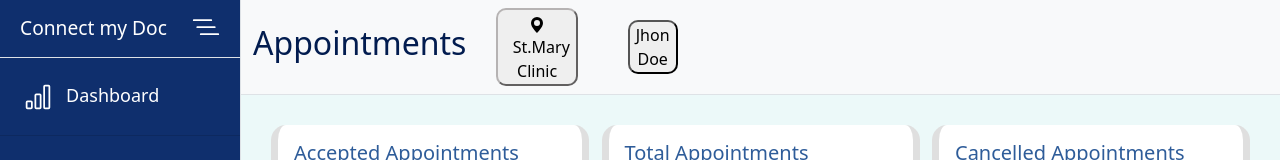
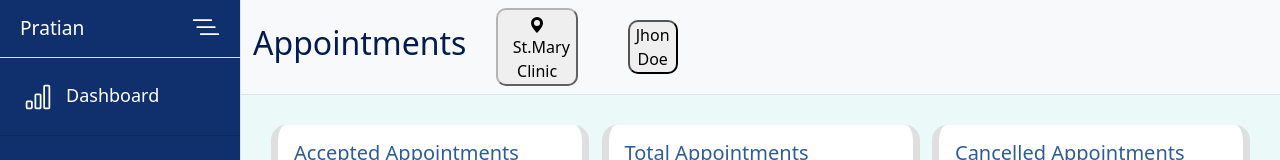
Before and after one commit to deepuvkrish/khbgugfuj, a plain HTML site: page Dashboard.html in a window 1280 px wide. Shown: the top 160 px of the page. Drawn offline with nearby package versions, Linux system fonts and the light colour scheme; grey boxes are pictures that could not be loaded.

Commit message:
dashboard heading

```diff
--- a/Dashboard.html
+++ b/Dashboard.html
@@ -21,7 +21,7 @@
         <!-- Sidebar-->
         <div class="border-end" id="sidebar-wrapper" style="background-color: rgb(15, 47, 109);">
 
-            <div class="sidebar-heading border-bottom" style="background-color: rgb(15, 47, 109); color: white;">Connect my Doc<svg xmlns="http://www.w3.org/2000/svg" width="28" height="28" fill="currentColor" class="bi bi-list-nested" viewBox="0 0 16 16" style="float: right;">
+            <div class="sidebar-heading border-bottom" style="background-color: rgb(15, 47, 109); color: white;">Pratian<svg xmlns="http://www.w3.org/2000/svg" width="28" height="28" fill="currentColor" class="bi bi-list-nested" viewBox="0 0 16 16" style="float: right;">
               <path fill-rule="evenodd" d="M4.5 11.5A.5.5 0 0 1 5 11h10a.5.5 0 0 1 0 1H5a.5.5 0 0 1-.5-.5zm-2-4A.5.5 0 0 1 3 7h10a.5.5 0 0 1 0 1H3a.5.5 0 0 1-.5-.5zm-2-4A.5.5 0 0 1 1 3h10a.5.5 0 0 1 0 1H1a.5.5 0 0 1-.5-.5z"/>
             </svg></div>
             <div class="list-group list-group-flush">
```
